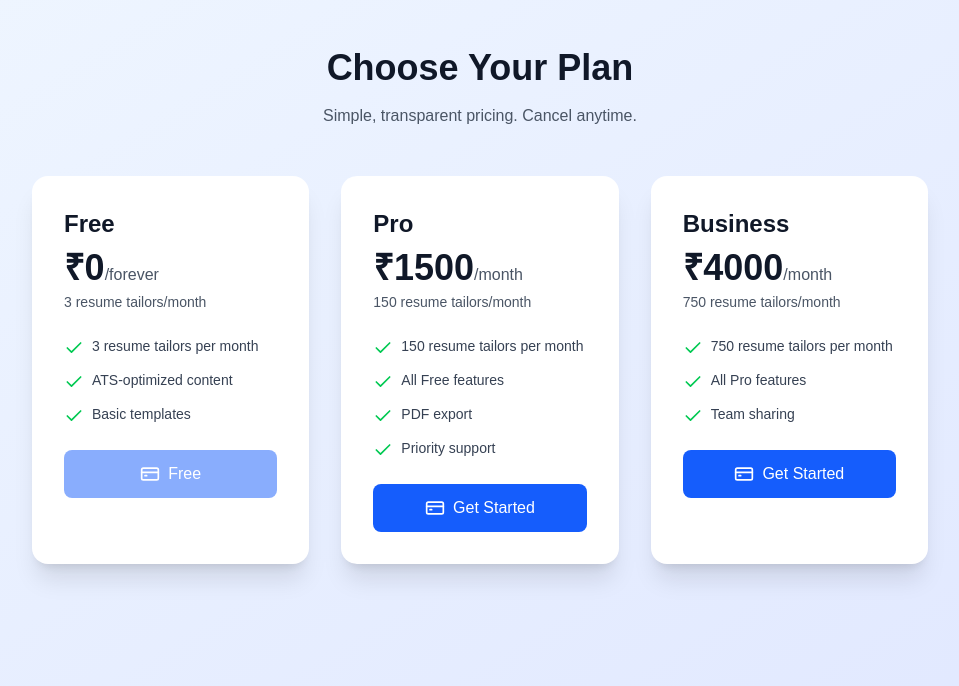
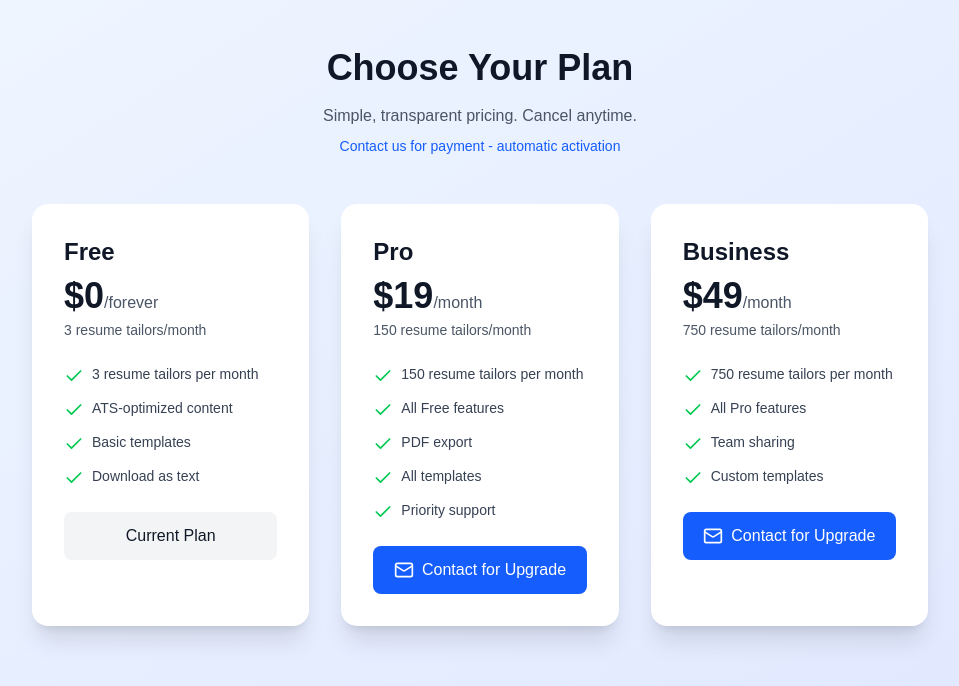
Before and after one commit to gautammeena2327-hash/ai-resume-tailor, a Next.js app: page /pricing in a window 1280 px wide. Shown: the top 686 px of the page, without its empty margins (160-1119 px from the left). Built offline with nearby package versions, Linux system fonts and the light colour scheme.

Commit message:
Manual payment activation - contact for upgrade

```diff
--- a/src/app/pricing/page.tsx
+++ b/src/app/pricing/page.tsx
@@ -1,69 +1,25 @@
 'use client'
 
-import { useState } from 'react'
-import { Check, CreditCard } from 'lucide-react'
+import { Check, CreditCard, Mail } from 'lucide-react'
 
 export default function PricingPage() {
-  const [isLoading, setIsLoading] = useState<string | null>(null)
-
-  const handleSubscribe = async (plan: string) => {
-    setIsLoading(plan)
-    try {
-      const response = await fetch('/api/create-checkout', {
-        method: 'POST',
-        headers: { 'Content-Type': 'application/json' },
-        body: JSON.stringify({ plan })
-      })
-      const data = await response.json()
-
-      if (data.error) {
-        alert('Payment setup in progress. Please try again later.')
-      } else {
-        const script = document.createElement('script')
-        script.src = 'https://checkout.razorpay.com/v1/checkout.js'
-        script.async = true
-        document.body.appendChild(script)
-        script.onload = () => {
-          const options = {
-            key: data.keyId,
-            amount: data.amount,
-            currency: data.currency,
-            name: 'AI Resume Tailor',
-            description: data.name,
-            order_id: data.orderId,
-            handler: () => {
-              alert('Payment successful!')
-            },
-            theme: { color: '#3b82f6' }
-          }
-          // @ts-ignore
-          const rzp = new window.Razorpay(options)
-          rzp.open()
-        }
-      }
-    } catch {
-      alert('Something went wrong.')
-    } finally {
-      setIsLoading(null)
-    }
+  const handleContact = (plan: string) => {
+    window.location.href = `mailto:youremail@gmail.com?subject=Upgrade to ${plan} Plan&body=Hi, I want to upgrade to the ${plan} plan. Please send me payment details.`
   }
 
   const plans = [
-    { name: 'Free', price: '₹0', period: 'forever', tailors: 3, features: ['3 resume tailors per month', 'ATS-optimized content', 'Basic templates'], plan: null },
-    { name: 'Pro', price: '₹1500', period: 'month', tailors: 150, features: ['150 resume tailors per month', 'All Free features', 'PDF export', 'Priority support'], plan: 'pro' },
-    { name: 'Business', price: '₹4000', period: 'month', tailors: 750, features: ['750 resume tailors per month', 'All Pro features', 'Team sharing'], plan: 'business' }
+    { name: 'Free', price: '$0', period: 'forever', tailors: 3, features: ['3 resume tailors per month', 'ATS-optimized content', 'Basic templates', 'Download as text'] },
+    { name: 'Pro', price: '$19', period: 'month', tailors: 150, features: ['150 resume tailors per month', 'All Free features', 'PDF export', 'All templates', 'Priority support'] },
+    { name: 'Business', price: '$49', period: 'month', tailors: 750, features: ['750 resume tailors per month', 'All Pro features', 'Team sharing', 'Custom templates'] }
   ]
 
   return (
     <div className="min-h-screen bg-gradient-to-br from-blue-50 to-indigo-100 dark:from-gray-900 dark:to-gray-800 py-12 px-4">
       <div className="max-w-4xl mx-auto">
         <div className="text-center mb-12">
-          <h1 className="text-4xl font-bold text-gray-900 dark:text-white mb-4">
-            Choose Your Plan
-          </h1>
-          <p className="text-gray-600 dark:text-gray-300">
-            Simple, transparent pricing. Cancel anytime.
-          </p>
+          <h1 className="text-4xl font-bold text-gray-900 dark:text-white mb-4">Choose Your Plan</h1>
+          <p className="text-gray-600 dark:text-gray-300">Simple, transparent pricing. Cancel anytime.</p>
+          <p className="text-sm text-blue-600 mt-2">Contact us for payment - automatic activation</p>
         </div>
 
         <div className="grid md:grid-cols-3 gap-8">
@@ -85,14 +41,20 @@ export default function PricingPage() {
                   </li>
                 ))}
               </ul>
-              <button
-                onClick={() => p.plan && handleSubscribe(p.plan)}
-                disabled={!p.plan || isLoading === p.plan}
-                className="w-full py-3 bg-blue-600 text-white rounded-lg font-medium hover:bg-blue-700 disabled:opacity-50 flex items-center justify-center"
-              >
-                {isLoading ? <CreditCard className="w-5 h-5 mr-2 animate-spin" /> : <CreditCard className="w-5 h-5 mr-2" />}
-                {p.plan ? 'Get Started' : 'Free'}
-              </button>
+              {p.name !== 'Free' && (
+                <button
+                  onClick={() => handleContact(p.name)}
+                  className="w-full py-3 bg-blue-600 text-white rounded-lg font-medium hover:bg-blue-700 flex items-center justify-center"
+                >
+                  <Mail className="w-5 h-5 mr-2" />
+                  Contact for Upgrade
+                </button>
+              )}
+              {p.name === 'Free' && (
+                <button disabled className="w-full py-3 bg-gray-100 dark:bg-gray-700 text-gray-900 dark:text-white rounded-lg font-medium">
+                  Current Plan
+                </button>
+              )}
             </div>
           ))}
         </div>
```
